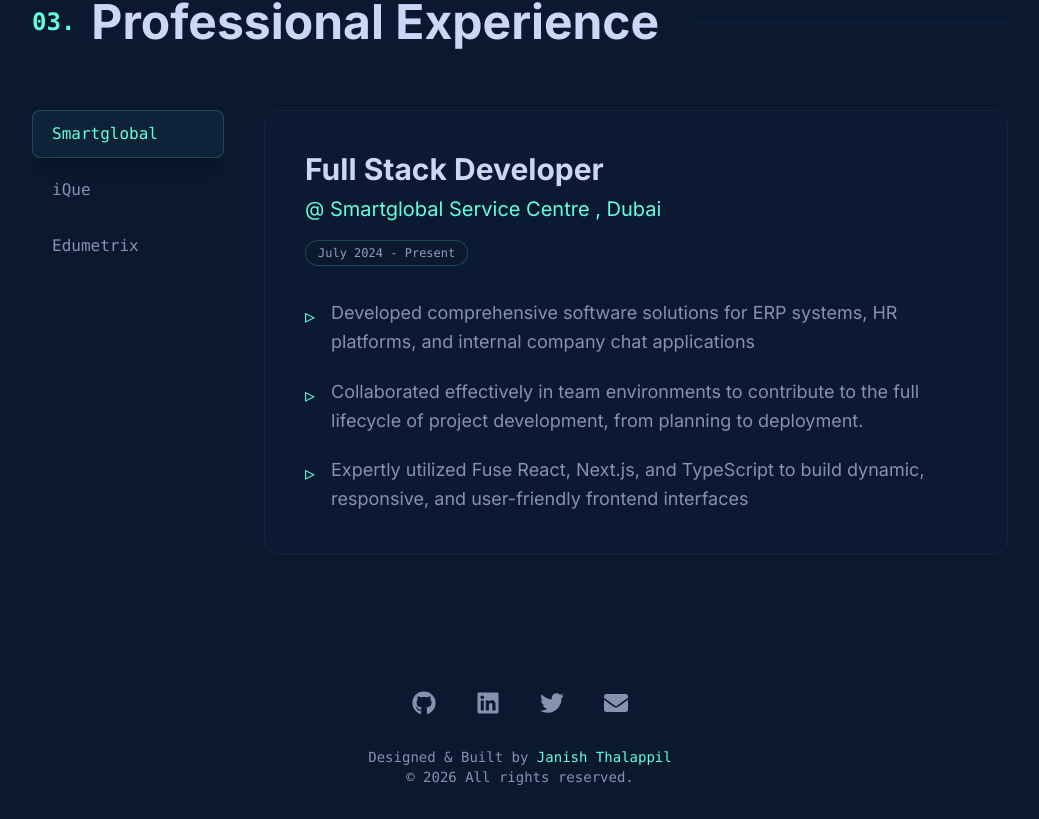
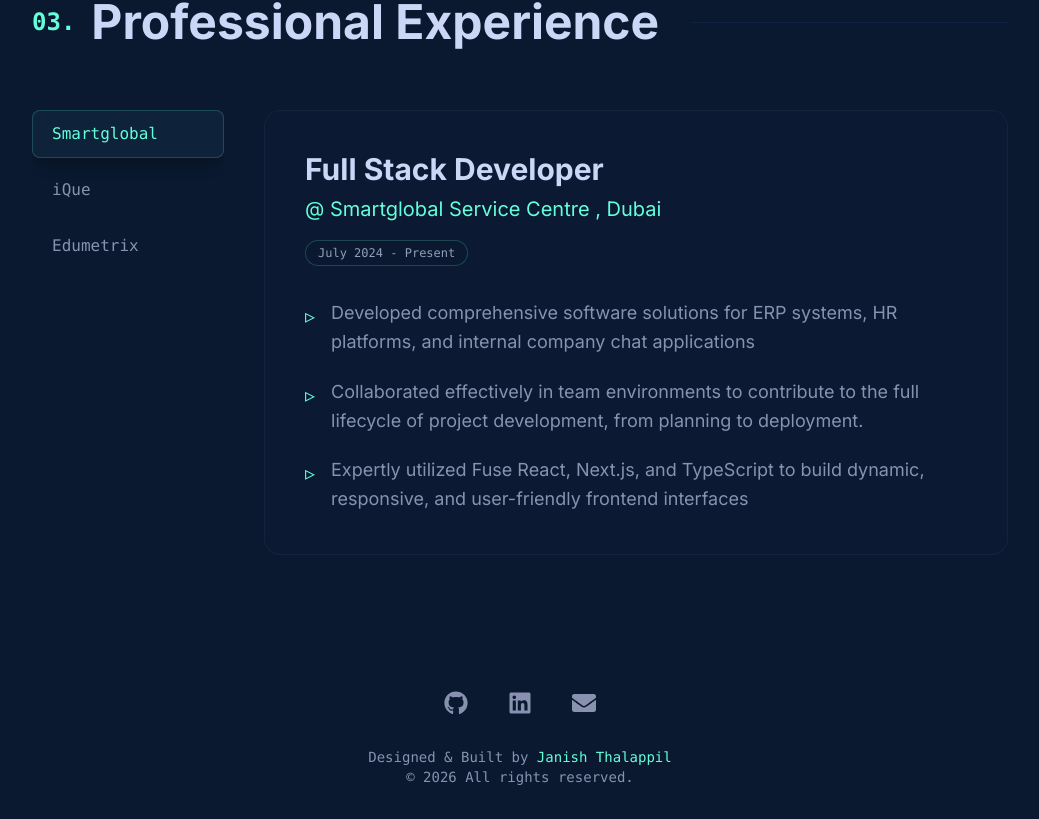
Before and after one commit to JanishT/website, a Next.js app: page / in a window 1280 px wide. Shown: the part 2570-3389 px from the top of the page, without its empty margins (120-1159 px from the left). Built offline with nearby package versions, Linux system fonts and the light colour scheme.

Commit message:
footer updation

```diff
--- a/app/components/Footer.tsx
+++ b/app/components/Footer.tsx
@@ -10,8 +10,7 @@
       url: "https://www.linkedin.com/in/janish-t/",
       icon: FaLinkedin,
     },
-    { name: "Twitter", url: "https://twitter.com/", icon: FaTwitter },
-    { name: "Email", url: "mailto:janish@email.com", icon: FaEnvelope },
+   { name: "Email", url: "mailto:janishtzx@email.com", icon: FaEnvelope },
   ];
 
   return (
```
